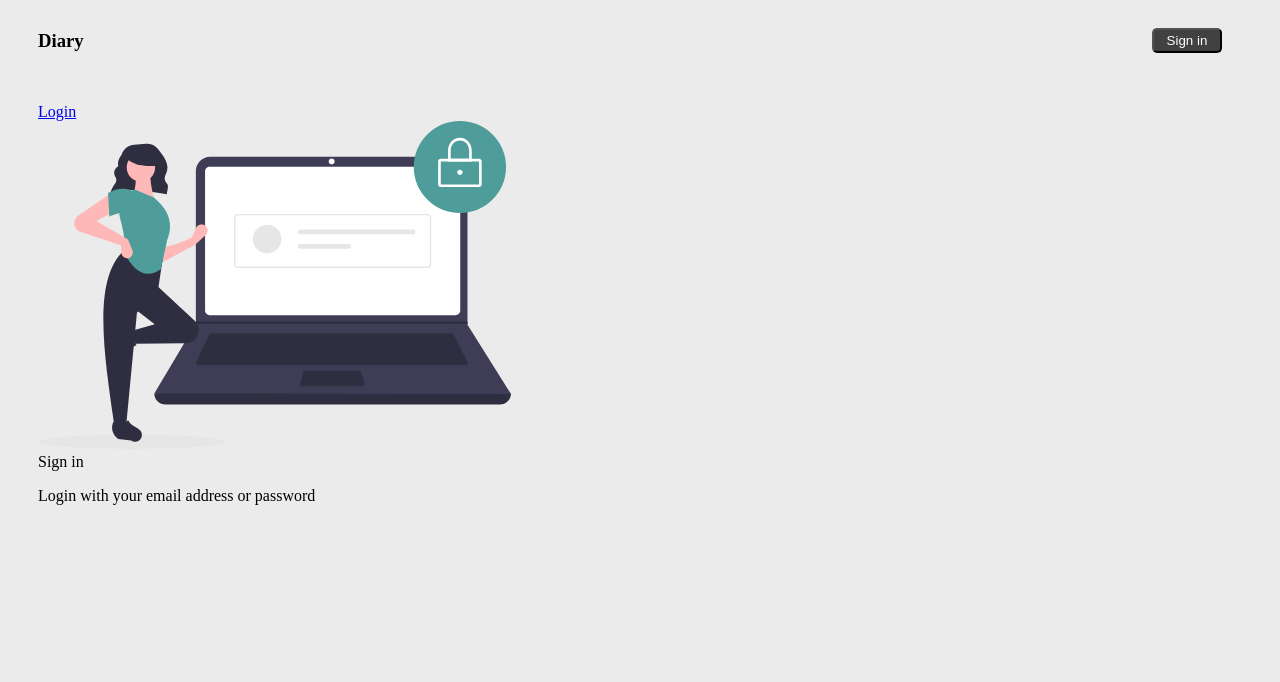
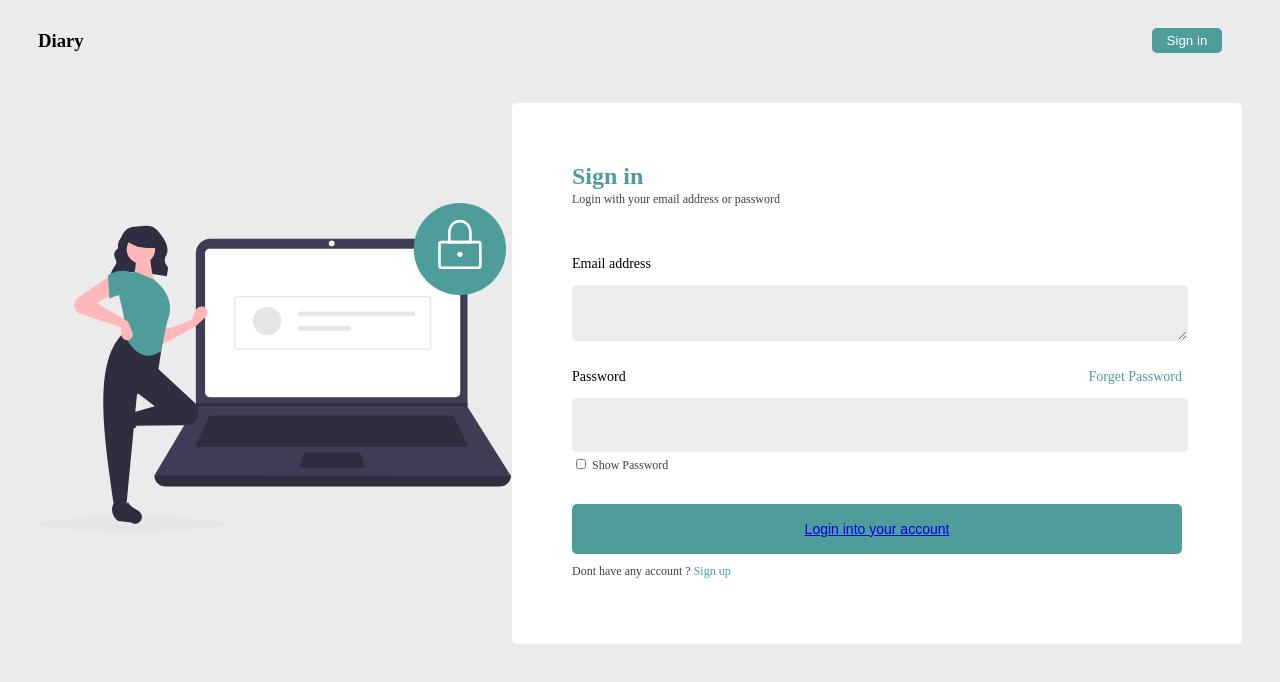
Before and after one commit to Nwakaego-Ego/Note-Application, a React (Vite) app: page / in a window 1280 px wide. Shown: the top 682 px of the page. Built offline with nearby package versions, Linux system fonts and the light colour scheme.

Commit message:
sign in page

```diff
--- /dev/null
+++ b/src/Components/SignIn.jsx
@@ -0,0 +1,66 @@
+import "../index.css";
+import { useNavigate } from "react-router-dom";
+import { Link } from "react-router-dom";
+
+function SignIn() {
+  const navigate = useNavigate();
+
+  function loginBtn() {
+    navigate("/main");
+  }
+  return (
+    <div className="login-form-section">
+      <div className="login-sign-in">Sign in</div>
+      <p className="login-question">
+        Login with your email address or password
+      </p>
+      <form className="login-form">
+        <div className="login-email">
+          <div className="login-email-label">
+            <label for="email">Email address</label>
+          </div>
+          <textarea
+            type="email"
+            id="email"
+            name="email"
+            className="login-email-input"
+          ></textarea>
+        </div>
+        <div className="login-password">
+          <div className="password">
+            <div className="login-password-label">
+              <label for="password">Password</label>
+            </div>
+            <div className="login-password-password">
+              <span className="login-forget-password">Forget Password</span>
+            </div>
+          </div>
+          <input
+            type="password"
+            id="password"
+            className="login-password-input"
+          ></input>
+          <div className="login-checkbox">
+            <input
+              type="checkbox"
+              id="checkbox"
+              className="login-checkbox-input"
+            />
+            <label for="checkbox" className="checkbox">
+              {" "}
+              Show Password
+            </label>
+          </div>
+        </div>
+      </form>
+      <button className="login-button" onClick={loginBtn}>
+        <Link to="/main"> Login into your account</Link>
+      </button>
+      <p className="login-account">
+        Dont have any account ? <span className="login-sign-up">Sign up</span>{" "}
+      </p>
+    </div>
+  );
+}
+
+export default SignIn;
--- a/src/Pages/Login/Login.css
+++ b/src/Pages/Login/Login.css
@@ -0,0 +1,18 @@
+body {
+  overflow: hidden;
+}
+
+.login-main-page {
+  display: flex;
+  justify-content: space-between;
+}
+
+.login-main {
+  margin-top: 100px;
+  margin-bottom: 431px;
+}
+
+.login-signin {
+  background-color: #4e9d9a !important;
+  border: 1px solid transparent;
+}
--- a/src/Pages/Login/Login.jsx
+++ b/src/Pages/Login/Login.jsx
@@ -1,18 +1,20 @@
 import React from "react";
-import { Link } from "react-router-dom";
+
+import "./Login.css";
+import SignIn from "../../Components/SignIn";
 
 const Login = () => {
   return (
-    <div>
+    <div className="login">
       <div className="navbar">
         <h3>Diary</h3>
         <div className="navbtn">
-          <button className="signout">Sign in</button>
+          <button className="signout login-signin">Sign in</button>
         </div>
       </div>
+      <div></div>
+      <div className="login-main-page">
         <div>
-        <Link to="/main">Login</Link>
-      </div>
           <div className="login-main">
             <div className="login-img">
               <svg
@@ -143,9 +145,10 @@ const Login = () => {
                 </defs>
               </svg>
             </div>
-        <div className="login-form">
-          <div>Sign in</div>
-          <p>Login with your email address or password</p>
+          </div>
+        </div>
+        <div>
+          <SignIn />
         </div>
       </div>
     </div>
--- a/src/index.css
+++ b/src/index.css
@@ -1,69 +1,102 @@
-/* :root {
-  font-family: Inter, system-ui, Avenir, Helvetica, Arial, sans-serif;
-  line-height: 1.5;
-  font-weight: 400;
-
-  color-scheme: light dark;
-  color: rgba(255, 255, 255, 0.87);
-  background-color: #242424;
-
-  font-synthesis: none;
-  text-rendering: optimizeLegibility;
-  -webkit-font-smoothing: antialiased;
-  -moz-osx-font-smoothing: grayscale;
-  -webkit-text-size-adjust: 100%;
+.login-form-section {
+  width: 610px;
+  height: 421px;
+  background: #ffffff;
+  border-radius: 5px;
+  padding: 60px;
 }
 
-a {
-  font-weight: 500;
-  color: #646cff;
-  text-decoration: inherit;
-}
-a:hover {
-  color: #535bf2;
+.login-sign-in {
+  font-family: "Poppins";
+  font-weight: 600;
+  font-size: 24px;
+  color: #4e9d9a;
 }
 
-body {
+.login-question {
   margin: 0;
-  display: flex;
-  place-items: center;
-  min-width: 320px;
-  min-height: 100vh;
+  font-weight: 400;
+  font-size: 12px;
+  line-height: 18px;
+  color: #414141;
+  margin-bottom: 45px;
 }
 
-h1 {
-  font-size: 3.2em;
-  line-height: 1.1;
+.login-email-label {
+  font-weight: 400;
+  font-size: 14px;
+  line-height: 21px;
+  color: #000000;
+  margin-bottom: 11px;
 }
 
-button {
-  border-radius: 8px;
+.login-email-input {
+  width: 100%;
+  height: 50px;
+  background: #ececec;
+  border-radius: 5px;
+  text-indent: 15px;
   border: 1px solid transparent;
-  padding: 0.6em 1.2em;
-  font-size: 1em;
-  font-weight: 500;
-  font-family: inherit;
-  background-color: #1a1a1a;
-  cursor: pointer;
-  transition: border-color 0.25s;
-}
-button:hover {
-  border-color: #646cff;
-}
-button:focus,
-button:focus-visible {
-  outline: 4px auto -webkit-focus-ring-color;
 }
 
-@media (prefers-color-scheme: light) {
-  :root {
-    color: #213547;
-    background-color: #ffffff;
-  }
-  a:hover {
-    color: #747bff;
-  }
-  button {
-    background-color: #f9f9f9;
-  }
-} */
+.password {
+  display: flex;
+  justify-content: space-between;
+  margin-top: 21px;
+  margin-bottom: 11px;
+  font-weight: 400;
+  font-size: 14px;
+  line-height: 21px;
+}
+
+.login-forget-password {
+  color: #4e9d9a;
+}
+
+.login-password-input {
+  width: 100%;
+  height: 50px;
+  background: #ececec;
+  border-radius: 5px;
+  border: 1px solid transparent;
+  margin-bottom: 3px;
+}
+
+.login-checkbox-input {
+  width: 10px;
+  height: 10px;
+  background: rgba(217, 217, 217, 0.26);
+  margin-bottom: 35px;
+}
+
+.checkbox {
+  font-weight: 400;
+  font-size: 12px;
+  line-height: 18px;
+  color: #414141;
+}
+
+.login-button {
+  width: 100%;
+  height: 50px;
+  background: #4e9d9a;
+  border-radius: 5px;
+  font-weight: 400;
+  font-size: 14px;
+  line-height: 21px;
+  color: #ffffff;
+  border: 1px solid transparent;
+}
+
+.login-account {
+  margin-top: 8px;
+  /* margin-bottom: 67px; */
+  font-weight: 400;
+  font-size: 12px;
+  line-height: 18px;
+  color: #414141;
+}
+
+.login-sign-up {
+  color: #4e9d9a;
+}
```
Lines whose indentation alone changed are shown as unchanged.
